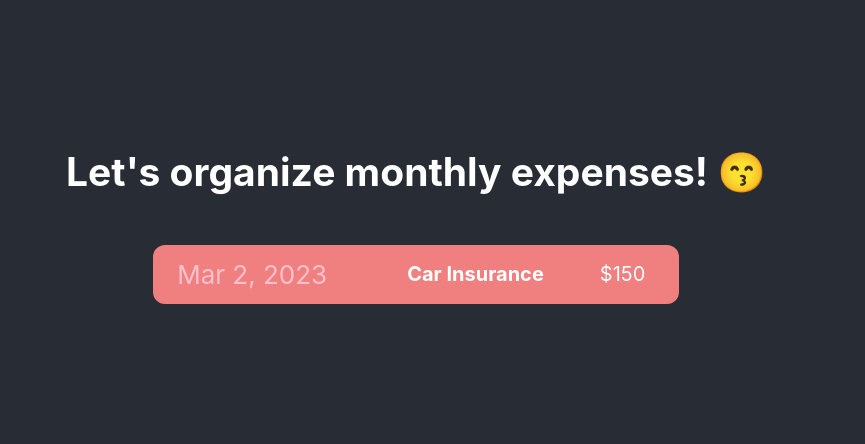
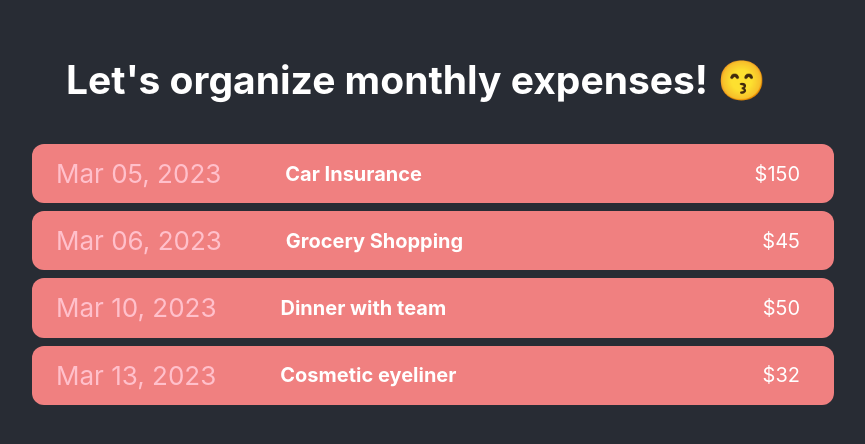
Before and after one commit to YvonneTou/expense-tracker, a JavaScript app: page / in a window 1280 px wide. Shown: the part 182-626 px from the top of the page, without its empty margins (224-1089 px from the left). Built offline with nearby package versions, Linux system fonts and the light colour scheme; the HTML template or start-up script is replaced by a standard one.

Commit message:
add expense items and styling

```diff
--- a/src/App.js
+++ b/src/App.js
@@ -1,13 +1,20 @@
 // import logo from './logo.svg';
-import './App.css';
-import ExpenseItem from './components/ExpenseItem';
+import "./App.css";
+// import ExpenseItem from "./components/ExpenseItem";
+import Expenses from "./components/Expenses";
 
 function App() {
+  const expenses = [
+    { title: "Car Insurance", amount: 150, date: new Date(2023, 2, 5) },
+    { title: "Grocery Shopping", amount: 45, date: new Date(2023, 2, 6) },
+    { title: "Dinner with team", amount: 50, date: new Date(2023, 2, 10) },
+    { title: "Cosmetic eyeliner", amount: 32, date: new Date(2023, 2, 13) },
+  ];
   return (
     <div className="App">
       <header className="App-header">
         <h2>Let's organize monthly expenses! 😙</h2>
-        <ExpenseItem></ExpenseItem>
+        <Expenses items={expenses} />
       </header>
     </div>
   );
--- a/src/components/ExpenseItem.css
+++ b/src/components/ExpenseItem.css
@@ -1,21 +1,25 @@
 .expense-item {
   display: flex;
-  justify-content: space-between;
+  justify-content: flex-start;
+  gap: 3rem;
   align-items: center;
   /* box-shadow: 0 2px 5px rgba(0, 0, 0, 0.25); */
   padding: 0.6rem;
   padding-left: 1.5rem;
-  margin: 1rem 0;
+  margin: 0.5rem 0;
   border-radius: 12px;
   background-color:lightcoral;
   color: pink;
-  gap: 4rem;
+  width: 100%;
+
 }
 
 .expense-item__description {
   display: flex;
+  flex-grow: 1;
   /* flex-direction: column; */
-  gap: 1rem;
+  justify-content: space-between;
+  gap: 2rem;
   align-items: center;
   /* flex-flow: column-reverse; */
 }
@@ -29,6 +33,7 @@
 
 .expense-item__description h2 {
   font-size: 1.25rem;
+  text-align: left;
 }
 
 .expense-item__price {
--- a/src/components/ExpenseItem.js
+++ b/src/components/ExpenseItem.js
@@ -1,12 +1,17 @@
 import './ExpenseItem.css';
 
-function ExpenseItem() {
+function ExpenseItem(props) {
+  // in the default JS Date class, month starts from 0
+  // for March, we input '2'
+  // const expenseDate = new Date(2023, 2, 5);
+  const option = {month: 'short', day: '2-digit', year: 'numeric'}
+  const formattedDate = props.date.toLocaleString('en-US', option)
   return (
     <div className='expense-item'>
-      <div>Mar 2, 2023</div>
+      <div>{formattedDate}</div>
       <div className='expense-item__description'>
-        <h2>Car Insurance</h2>
-        <div className='expense-item__price'>$150</div>
+        <h2>{props.title}</h2>
+        <div className='expense-item__price'>${props.amount}</div>
       </div>
     </div>
   );
--- /dev/null
+++ b/src/components/Expenses.css
@@ -0,0 +1,3 @@
+.expenses {
+  width: 60%;
+}
--- /dev/null
+++ b/src/components/Expenses.js
@@ -0,0 +1,31 @@
+import './Expenses.css'
+import ExpenseItem from "./ExpenseItem";
+
+function Expenses(props) {
+  return (
+    <div className='expenses'>
+      <ExpenseItem
+        title={props.items[0].title}
+        amount={props.items[0].amount}
+        date={props.items[0].date}
+      />
+      <ExpenseItem
+        title={props.items[1].title}
+        amount={props.items[1].amount}
+        date={props.items[1].date}
+      />
+      <ExpenseItem
+        title={props.items[2].title}
+        amount={props.items[2].amount}
+        date={props.items[2].date}
+      />
+      <ExpenseItem
+        title={props.items[3].title}
+        amount={props.items[3].amount}
+        date={props.items[3].date}
+      />
+    </div>
+ )
+}
+
+export default Expenses;
```
